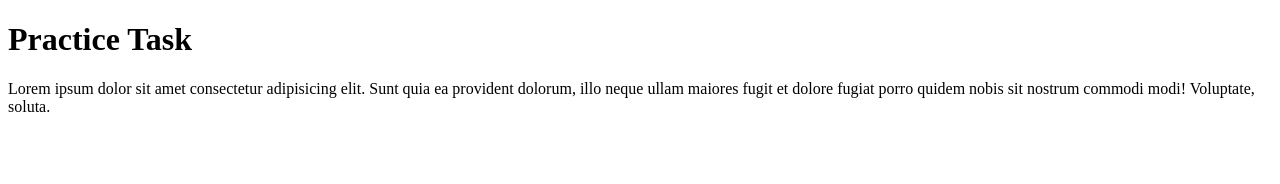
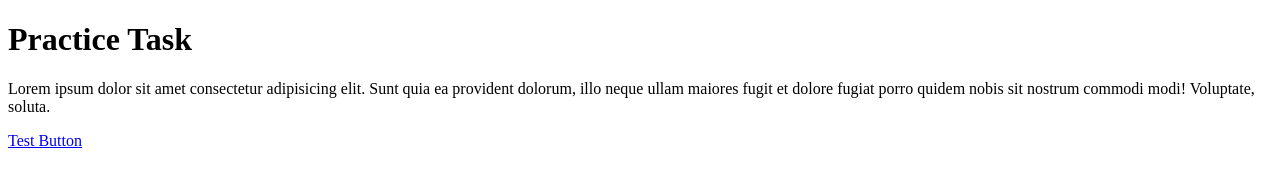
Before and after one commit to akibsaleh/js_fullstack-ph, a plain HTML site: page Module One/index.html in a window 1280 px wide. Drawn offline with Linux system fonts and the light colour scheme.

Commit message:
Second Commit

```diff
--- a/Module One/index.html
+++ b/Module One/index.html
@@ -8,5 +8,6 @@
 <body>
     <h1>Practice Task</h1>
     <p>Lorem ipsum dolor sit amet consectetur adipisicing elit. Sunt quia ea provident dolorum, illo neque ullam maiores fugit et dolore fugiat porro quidem nobis sit nostrum commodi modi! Voluptate, soluta.</p>
+    <a href="googl.com">Test Button</a>
 </body>
 </html>
```
